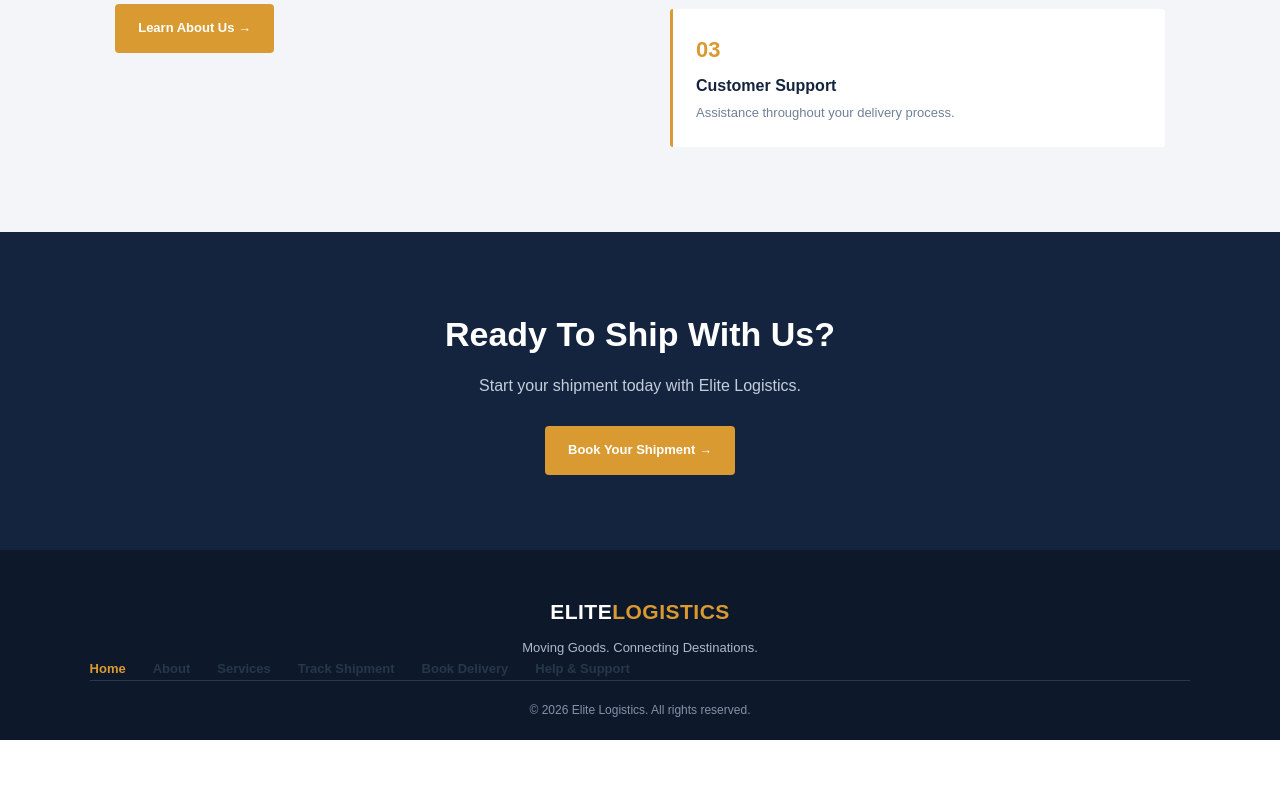
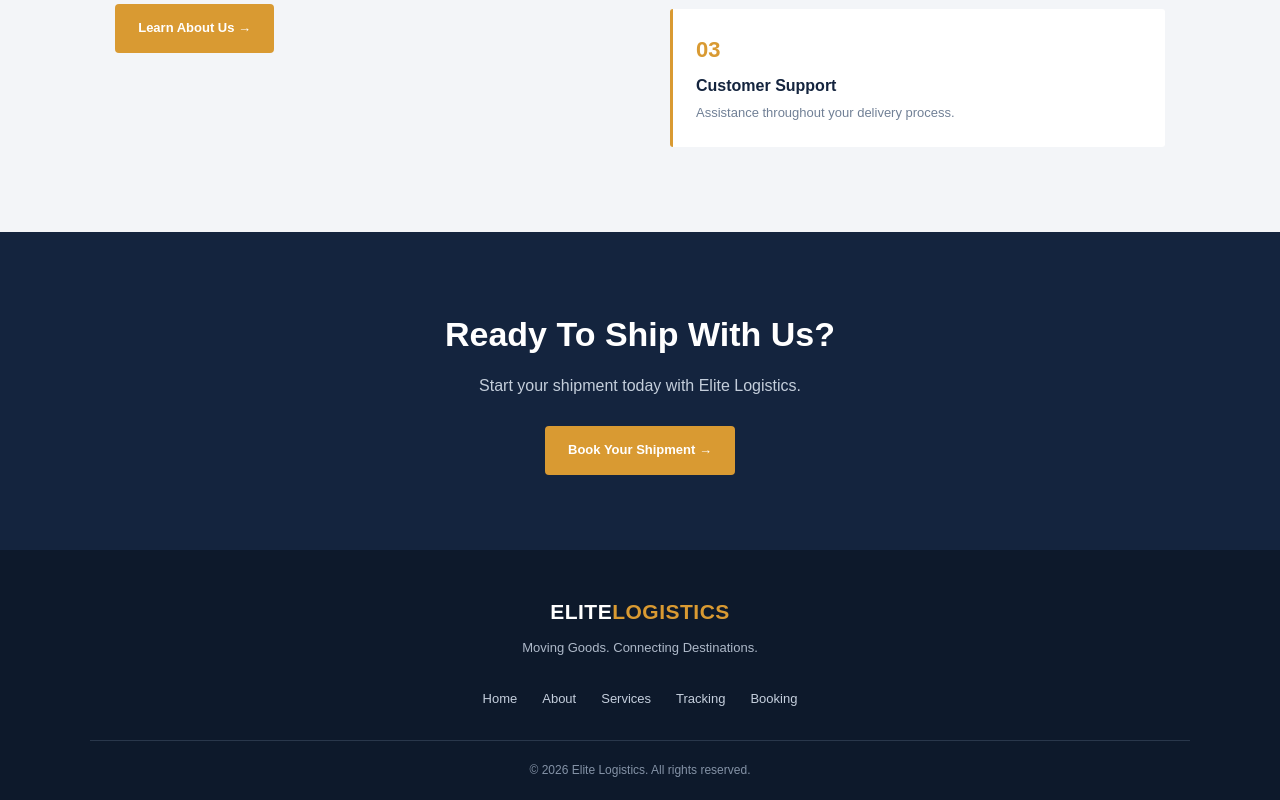
Before and after one commit to believelloyd66/Elite-Logistics, a website: page index.html in a window 1280 px wide. Shown: the part 1889-2689 px from the top of the page. Before the commit the page ends 2629 px from the top, so only its background shows below. Drawn offline with Linux system fonts and the light colour scheme.

Commit message:
Update navigation and footer links in index.html

```diff
--- a/index.html
+++ b/index.html
@@ -25,13 +25,16 @@
             ☰
         </button>
 
+
 <nav class="navigation" id="navigation">
     <a href="index.html" class="active">Home</a>
     <a href="about.html">About</a>
     <a href="services.html">Services</a>
     <a href="tracking.html">Track Shipment</a>
     <a href="booking.html">Book Delivery</a>
+    <a href="support.html">Help & Support</a>
 </nav>
+
 
         <a href="booking.html" class="header-btn">
             Get Started
@@ -250,14 +253,13 @@
             </p>
         </div>
 
-      <nav class="navigation" id="navigation">
-    <a href="index.html" class="active">Home</a>
+        <div class="footer-links">
+            <a href="index.html">Home</a>
             <a href="about.html">About</a>
             <a href="services.html">Services</a>
-    <a href="tracking.html">Track Shipment</a>
-    <a href="booking.html">Book Delivery</a>
-    <a href="support.html">Help & Support</a>
-</nav>
+            <a href="tracking.html">Tracking</a>
+            <a href="booking.html">Booking</a>
+        </div>
 
         <p class="copyright">
             © 2026 Elite Logistics. All rights reserved.
```
Lines whose indentation alone changed are shown as unchanged.
